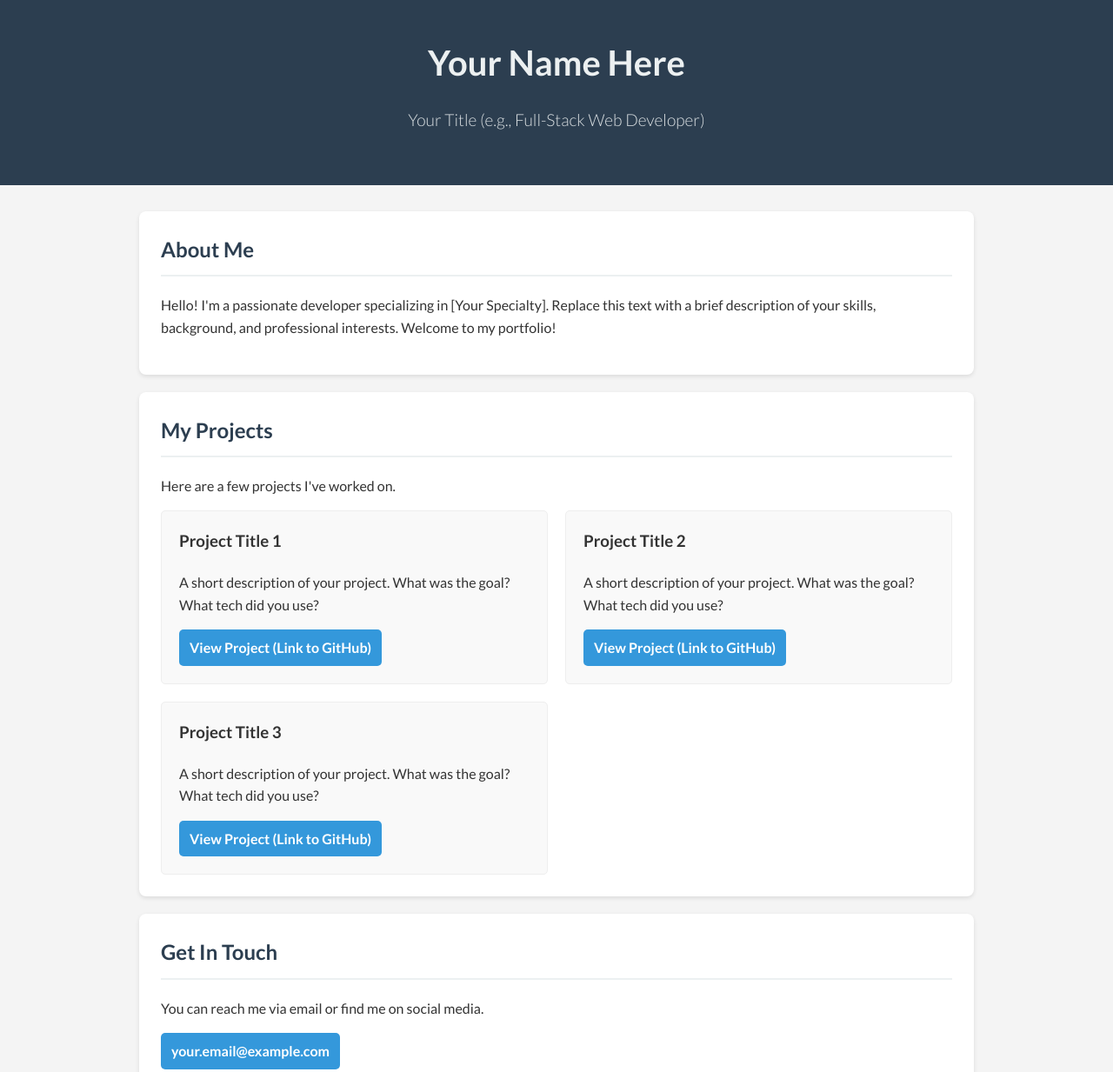
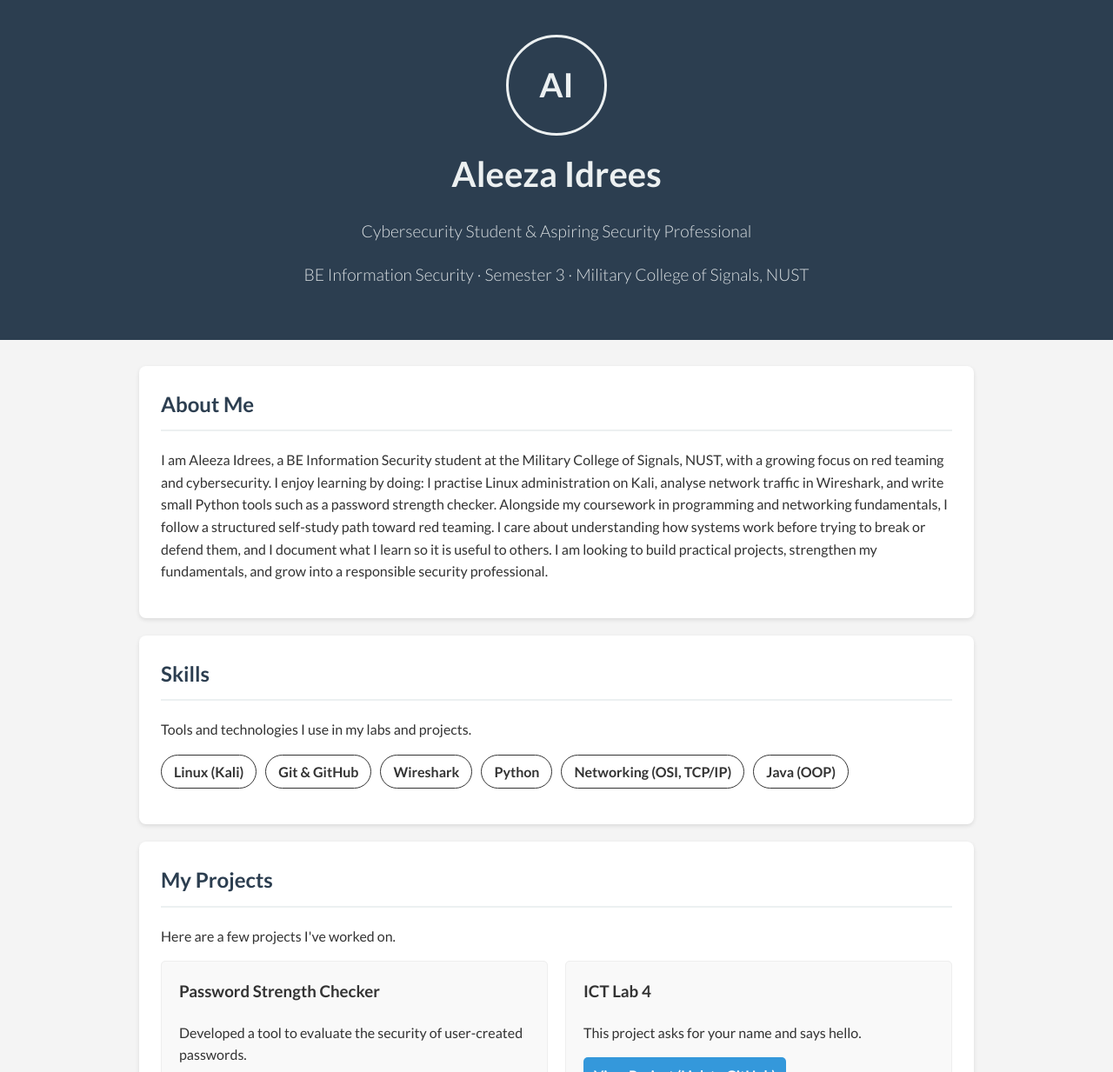
Before and after one commit to aleezaidrees204-coder/aleezaidrees204-coder.github.io, a plain HTML site: page index.html in a window 1280 px wide. Shown: the top 1233 px of the page at 87% size. Drawn offline with Linux system fonts and the light colour scheme.

Commit message:
Portfolio

```diff
--- a/index.html
+++ b/index.html
@@ -3,18 +3,36 @@
 <head>
     <meta charset="UTF-8">
     <meta name="viewport" content="width=device-width, initial-scale=1.0">
-    <title>Your Name - Developer Portfolio</title>
+    <title>Aleeza Idrees | Cybersecurity Student & Aspiring Security Professional</title>
     <link rel="stylesheet" href="style.css">
     <link rel="preconnect" href="https://fonts.googleapis.com">
     <link rel="preconnect" href="https://fonts.gstatic.com" crossorigin>
     <link href="https://fonts.googleapis.com/css2?family=Lato:wght@300;400;700&display=swap" rel="stylesheet">
+
+    <!-- Added: styles for the avatar and skills only -->
+    <style>
+        .avatar {
+            width: 110px; height: 110px;
+            margin: 0 auto 12px;
+            border-radius: 50%;
+            display: flex; align-items: center; justify-content: center;
+            font-size: 2.4rem; font-weight: 700;
+            border: 3px solid currentColor;
+        }
+        .skills-list { list-style: none; display: flex; flex-wrap: wrap; gap: 10px; padding: 0; margin-top: 10px; }
+        .skills-list li { border: 1px solid currentColor; padding: 6px 14px; border-radius: 999px; font-weight: 700; }
+    </style>
 </head>
 <body>
 
     <header class="header">
         <div class="container">
-            <h1>Your Name Here</h1>
-            <p>Your Title (e.g., Full-Stack Web Developer)</p>
+            <!-- Added: avatar -->
+            <div class="avatar" role="img" aria-label="Avatar with initials AI">AI</div>
+            <h1>Aleeza Idrees</h1>
+            <p>Cybersecurity Student & Aspiring Security Professional</p>
+            <!-- Added: degree and semester -->
+            <p>BE Information Security &middot; Semester 3 &middot; Military College of Signals, NUST</p>
         </div>
     </header>
 
@@ -22,11 +40,24 @@
 
         <section id="about" class="card">
             <h2>About Me</h2>
+            <!-- Updated: bio is now about 115 words (required 80-150) -->
             <p>
-                Hello! I'm a passionate developer specializing in [Your Specialty].
-                Replace this text with a brief description of your skills, background,
-                and professional interests. Welcome to my portfolio!
+                I am Aleeza Idrees, a BE Information Security student at the Military College of Signals, NUST, with a growing focus on red teaming and cybersecurity. I enjoy learning by doing: I practise Linux administration on Kali, analyse network traffic in Wireshark, and write small Python tools such as a password strength checker. Alongside my coursework in programming and networking fundamentals, I follow a structured self-study path toward red teaming. I care about understanding how systems work before trying to break or defend them, and I document what I learn so it is useful to others. I am looking to build practical projects, strengthen my fundamentals, and grow into a responsible security professional.
             </p>
+        </section>
+
+        <!-- Added: skills section -->
+        <section id="skills" class="card">
+            <h2>Skills</h2>
+            <p>Tools and technologies I use in my labs and projects.</p>
+            <ul class="skills-list">
+                <li>Linux (Kali)</li>
+                <li>Git &amp; GitHub</li>
+                <li>Wireshark</li>
+                <li>Python</li>
+                <li>Networking (OSI, TCP/IP)</li>
+                <li>Java (OOP)</li>
+            </ul>
         </section>
 
         <section id="projects" class="card">
@@ -36,21 +67,21 @@
             <div class="project-grid">
 
                 <div class="project-item">
-                    <h3>Project Title 1</h3>
-                    <p>A short description of your project. What was the goal? What tech did you use?</p>
-                    <a href="#" class="btn-link">View Project (Link to GitHub)</a>
+                    <h3>Password Strength Checker</h3>
+                    <p>Developed a tool to evaluate the security of user-created passwords.</p>
+                    <a href="https://github.com/aleezaidrees204-coder" class="btn-link">View Project (Link to GitHub)</a>
                 </div>
 
                 <div class="project-item">
-                    <h3>Project Title 2</h3>
-                    <p>A short description of your project. What was the goal? What tech did you use?</p>
-                    <a href="#" class="btn-link">View Project (Link to GitHub)</a>
+                    <h3>ICT Lab 4</h3>
+                    <p>This project asks for your name and says hello.</p>
+                    <a href="https://github.com/aleezaidrees204-coder" class="btn-link">View Project (Link to GitHub)</a>
                 </div>
 
                 <div class="project-item">
-                    <h3>Project Title 3</h3>
-                    <p>A short description of your project. What was the goal? What tech did you use?</p>
-                    <a href="#" class="btn-link">View Project (Link to GitHub)</a>
+                    <h3>Network Traffic Analysis</h3>
+                    <p>Analysed network packets and examined TCP communication.</p>
+                    <a href="https://github.com/aleezaidrees204-coder" class="btn-link">View Project (Link to GitHub)</a>
                 </div>
 
             </div>
@@ -60,17 +91,17 @@
             <h2>Get In Touch</h2>
             <p>You can reach me via email or find me on social media.</p>
             <ul class="contact-links">
-                <li><a href="mailto:your.email@example.com" class="btn-link">your.email@example.com</a></li>
-                <li><a href="#" class="btn-link">GitHub</a></li>
-                <li><a href="#" class="btn-link">LinkedIn</a></li>
+                <li><a href="mailto:aleezaidrees204@gmail.com" class="btn-link">aleezaidrees204@gmail.com</a></li>
+                <li><a href="https://github.com/aleezaidrees204-coder" class="btn-link">GitHub</a></li>
+                <li><a href="https://www.linkedin.com/in/aleeza-idrees-19a238371/" class="btn-link">LinkedIn</a></li>
             </ul>
         </section>
 
     </main>
 
     <footer class="footer">
-        <p>&copy; 2025 Your Name. Built using a template from Cool Shot Systems.</p>
+        <p>&copy; 2026 Aleeza Idrees. Built using a template from Cool Shot Systems.</p>
     </footer>
 
 </body>
-  </html>
+</html>
```
